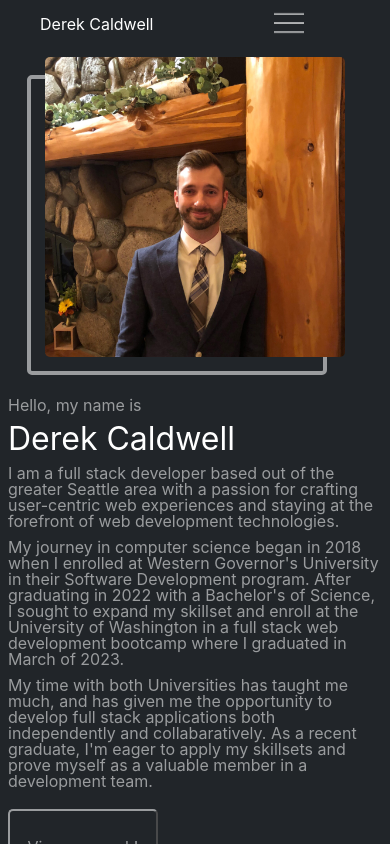
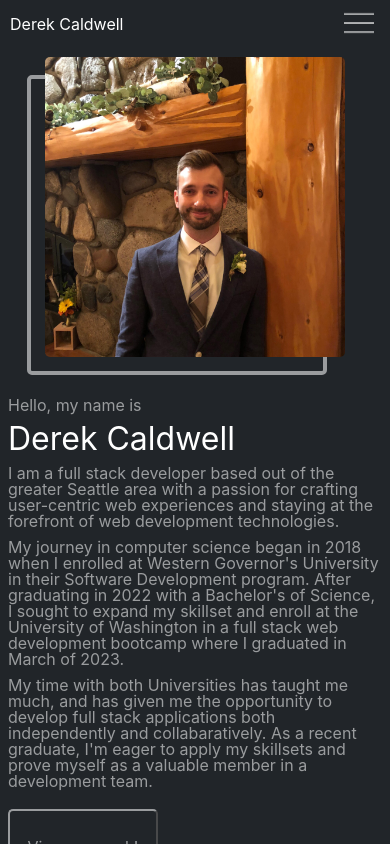
Before and after one commit to CaldwellDerek/professional-portfolio, a React (Create React App) app in the folder portfolio/: page / in a window 390 px wide. Built offline with nearby package versions, Linux system fonts and the light colour scheme.

Commit message:
adjusted navbar spacing for all screen sizes

```diff
--- a/portfolio/src/components/navigation/index.css
+++ b/portfolio/src/components/navigation/index.css
@@ -6,7 +6,7 @@
     display: flex;
     justify-content: space-between;
     align-content: center;
-    padding: 0 40px;
+    padding: 0 10px;
 }
 
 .nav-brand {
@@ -34,7 +34,6 @@
 .dropdown {
     height: 100%;
     display: none !important;
-    margin-right: 40px;
     display: flex;
     align-items: center;
 }
--- a/portfolio/src/components/projects/index.css
+++ b/portfolio/src/components/projects/index.css
@@ -168,6 +168,12 @@
         border-radius: 10px;
     }
 
+    .project-1,
+    .project-2,
+    .project-3 {
+        margin: 0px auto;
+    }
+
     .project-info  {
         z-index: 2;
         background-color: #000;
```
